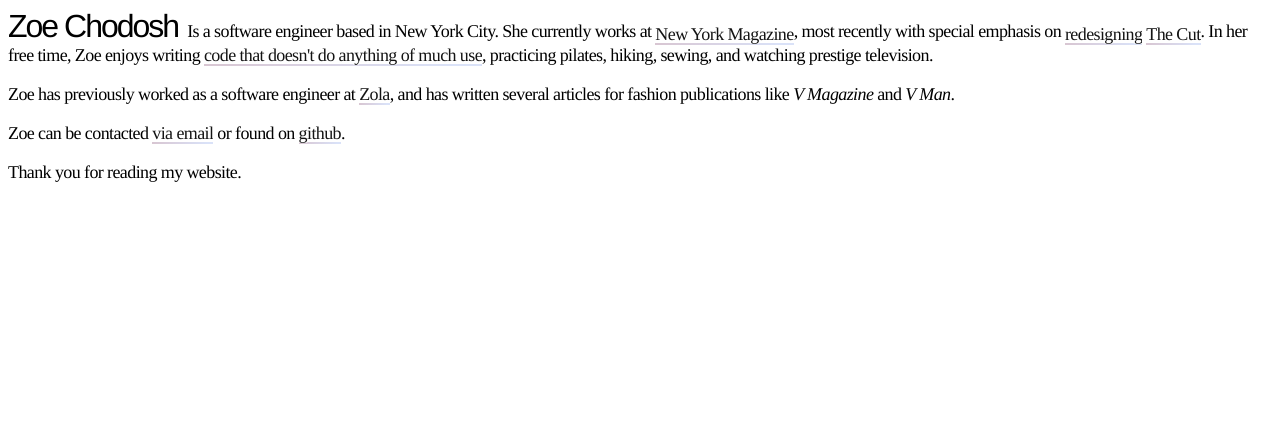
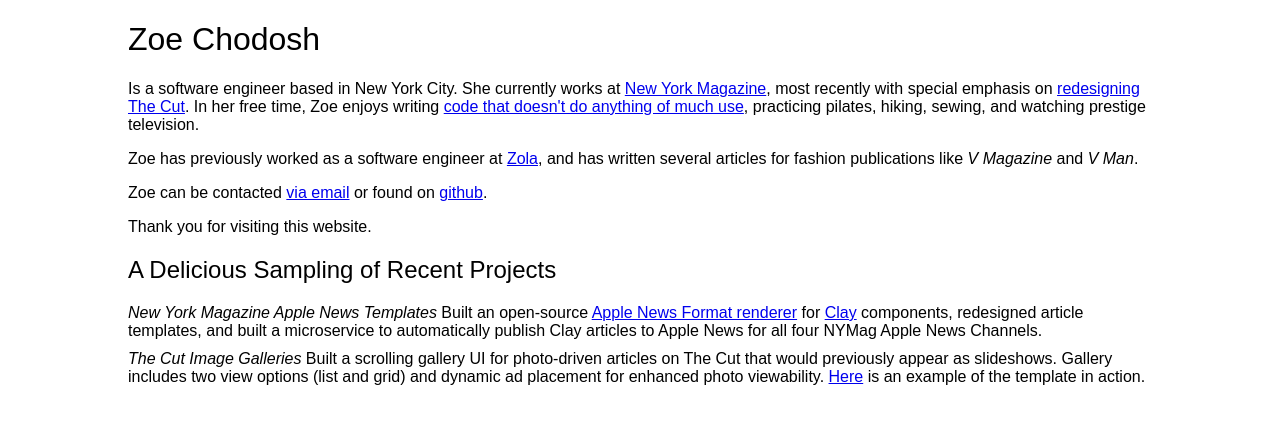
Before and after one commit to zonika/zonika.github.io, a plain HTML site: page index.html in a window 1280 px wide. Drawn offline with Linux system fonts and the light colour scheme.

Commit message:
updates idk

```diff
--- a/index.html
+++ b/index.html
@@ -7,77 +7,25 @@
     <meta name="viewport" content="width=device-width, initial-scale=1">
     <link rel="icon" type="image/x-icon" href="favicon.ico">
     <style type="text/css">
-      h1 {
-        display: inline;
-        font-family: Helvetica, sans-serif;
-        font-weight: 200;
-        letter-spacing: -2px;
-      }
+body {
+  font-family: helvetica-light, sans-serif;
+  margin: auto;
+  width: 80%;
+}
 
-      p {
-        font-family: Times, serif;
-        font-size: 18px;
-        letter-spacing: -0.6px;
-      }
+h1,
+h2 {
+  font-weight: 400;
+}
 
-      p:first-of-type {
-        display: inline;
-        margin-left: 5px;
-      }
+li {
+  list-style: none;
+  margin: 0 0 10px;
+}
 
-      a {
-        color: transparent;
-        display: inline-block;
-        overflow: hidden;
-        position: relative;
-        text-decoration: none;
-        text-shadow: 0 0 #141414, 0.08em 0 0 #fff, 0 0, -0.08em 0 0 #fff;
-        vertical-align: bottom;
-      }
-
-      a:after {
-        background: -webkit-linear-gradient(top, rgba(20, 20, 20, 0.8), rgba(20, 20, 20, 0.8)) center 1.08em/100% 2px no-repeat;
-        background: linear-gradient(to bottom, rgba(20, 20, 20, 0.8), rgba(20, 20, 20, 0.8)) center 1.08em/100% 2px no-repeat;
-        content: "";
-        height: 100%;
-        left: 0;
-        position: absolute;
-        top: 0;
-        width: 400%;
-        will-change: transform;
-        z-index: -1;
-        -webkit-animation: underline-gradient 6s linear infinite;
-                animation: underline-gradient 6s linear infinite;
-        background-image: -webkit-linear-gradient(left, #DAE2F8 15%, #D6A4A4 35%, #DAE2F8 85%);
-        background-image: linear-gradient(90deg, #DAE2F8 15%, #D6A4A4 35%, #DAE2F8 85%);
-      }
-
-      a:hover:after {
-        background-image: -webkit-linear-gradient(left, #C9FFBF 15%, #FFAFBD 35%, #C9FFBF 85%);
-        background-image: linear-gradient(90deg, #C9FFBF 15%, #FFAFBD 35%, #C9FFBF 85%);
-      }
-
-      @-webkit-keyframes underline-gradient {
-        0% {
-          -webkit-transform: translate3d(0%, 0%, 0);
-                  transform: translate3d(0%, 0%, 0);
-        }
-        100% {
-          -webkit-transform: translate3d(-75%, 0%, 0);
-                  transform: translate3d(-75%, 0%, 0);
-        }
-      }
-
-      @keyframes underline-gradient {
-        0% {
-          -webkit-transform: translate3d(0%, 0%, 0);
-                  transform: translate3d(0%, 0%, 0);
-        }
-        100% {
-          -webkit-transform: translate3d(-75%, 0%, 0);
-                  transform: translate3d(-75%, 0%, 0);
-        }
-      }
+ul {
+  padding: 0;
+}
     </style>
   </head>
   <body>
@@ -94,7 +42,12 @@
       Zoe can be contacted <a href="mailto:zchodosh@gmail.com">via email</a> or found on <a href="http://github.com/zonika" target="_blank" rel="noopener noreferrer">github</a>.
     </p>
     <p>
-      Thank you for reading my website.
+      Thank you for visiting this website.
     </p>
+    <h2>A Delicious Sampling of Recent Projects</h2>
+    <ul>
+      <li><em>New York Magazine Apple News Templates</em> Built an open-source <a href="http://github.com/clay/amphora-apple-news">Apple News Format renderer</a> for <a href="http://github.com/clay">Clay</a> components, redesigned article templates, and built a microservice to automatically publish Clay articles to Apple News for all four NYMag Apple News Channels.</li>
+      <li><em>The Cut Image Galleries</em> Built a scrolling gallery UI for photo-driven articles on The Cut that would previously appear as slideshows. Gallery includes two view options (list and grid) and dynamic ad placement for enhanced photo viewability. <a href="https://www.thecut.com/2018/02/the-best-street-style-from-new-york-fashion-week-fall-2018.html">Here</a> is an example of the template in action.</li>
+    </ul>
   </body>
 </html>
```
